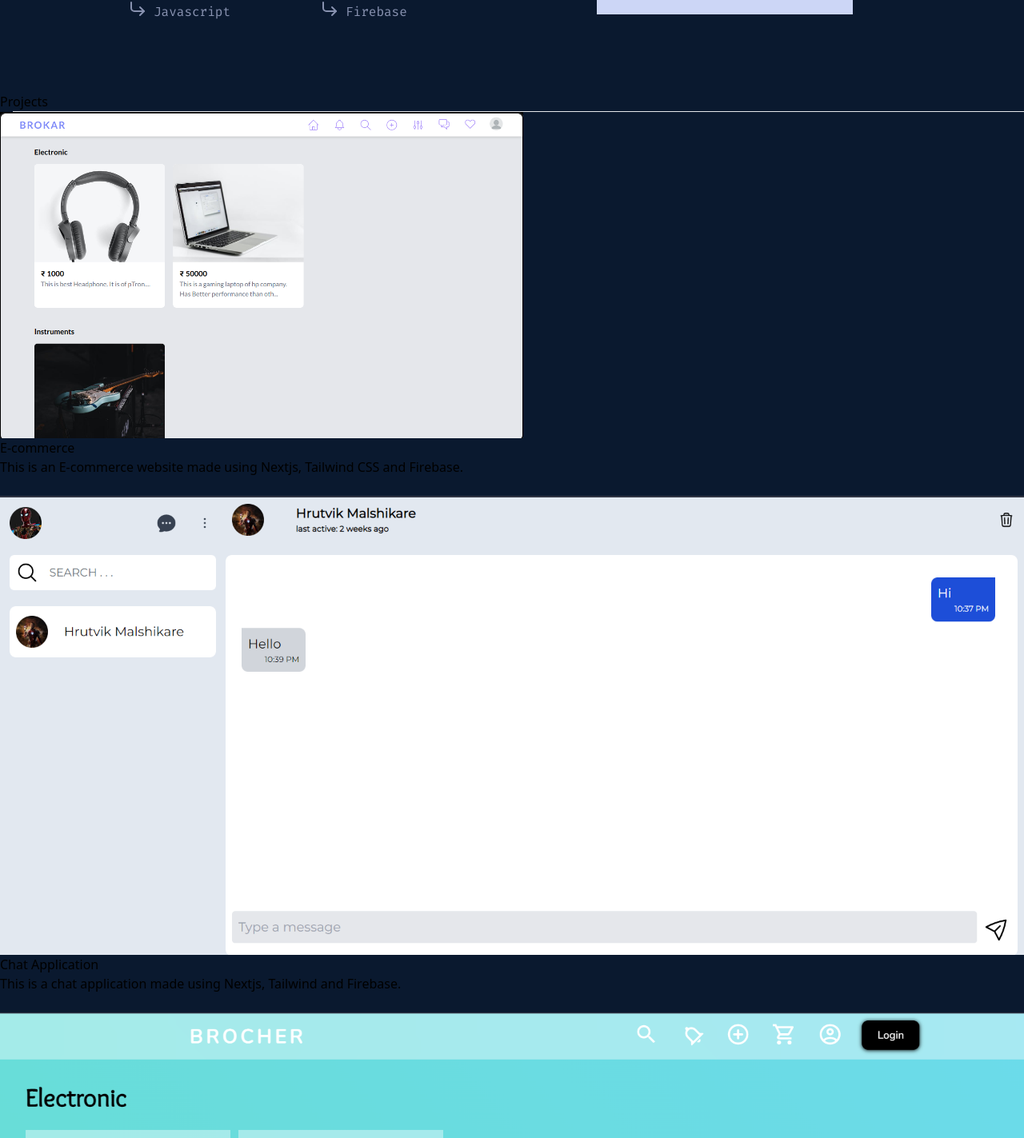
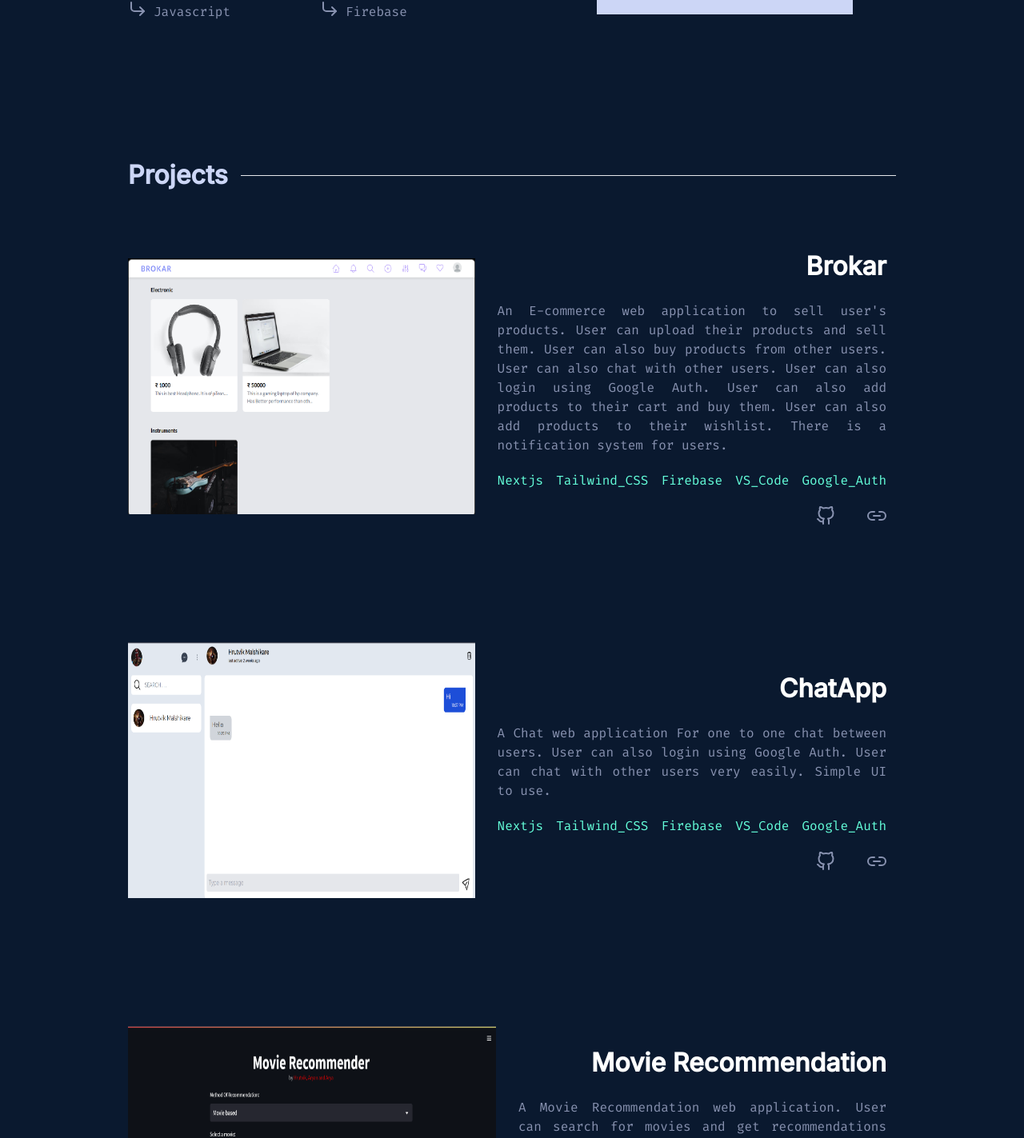
Before and after one commit to Hrutvik66/hrutvik_next, a Next.js app: page / in a window 1280 px wide. Shown: the part 1198-2621 px from the top of the page at 80% size. Built offline with nearby package versions, Linux system fonts and the light colour scheme.

Commit message:
Project section is apdated

```diff
--- /dev/null
+++ b/components/Project_card.tsx
@@ -0,0 +1,56 @@
+import Image from "next/image";
+import React from "react";
+import { GitHub, Link2 } from "react-feather";
+
+const Project_card = ({
+  Name,
+  Description,
+  Technologies,
+  Image_link,
+  Link,
+  Github,
+}: {
+  Name: string;
+  Description: string;
+  Technologies: string;
+  Image_link: string;
+  Link: string;
+  Github: string;
+}) => {
+  return (
+    <div className="flex lg:flex-row lg:space-x-4 items-center p-[5rem_0] flex-col h-[30rem]">
+      <div className="flex-1 bg-[#64FFDA] rounded-md w-[35rem]">
+        <Image
+          src={Image_link}
+          alt="Brokar"
+          width={600}
+          height={600}
+          className="hover:opacity-[60%] object-fit transition-all duration-700 ease-in h-[20rem] w-[560px]"
+        />
+      </div>
+      <div className="flex-1 space-y-5 p-3">
+        <a href="">
+          <h1 className="font-bold text-[2rem] text-right text-white hover:text-[#64FFDA]">
+            {Name}
+          </h1>
+        </a>
+        <p className="text-justify text-[#8892B0] font-Fira">{Description}</p>
+        <div className="flex space-x-4 justify-end font-Fira text-[#64FFDA]">
+          {Technologies.split(",").map((tech) => {
+            return <p>{tech}</p>;
+          })}
+        </div>
+        <div className="flex justify-end space-x-10 text-[#8892B0] ">
+          <a href={Github}>
+            <GitHub className="hover:text-[#64FFDA] h-[1.5rem] w-[1.5rem]" />
+          </a>
+          <a href={Link}>
+            <Link2 className="hover:text-[#64FFDA] h-[1.5rem] w-[1.5rem]" />
+          </a>
+        </div>
+      </div>
+    </div>
+  );
+};
+
+export default Project_card;
--- a/components/Projects.tsx
+++ b/components/Projects.tsx
@@ -1,71 +1,22 @@
 import React from "react";
+import Project_card from "./Project_card";
+import projects from "../data/Project_data.json";
 
 const Projects = () => {
   return (
-    <div id="Project">
-      <div className="Project-heading">
-        <h1>Projects</h1>
+    <div
+      className="lg:p-[5rem_10rem_5rem_10rem] p-[1rem] font-Inter"
+      id="Projects"
+    >
+      <div className="flex items-center text-[#ccd6f6]">
+        <h1 className="font-bold text-[2rem]">Projects</h1>
         <hr className="flex-1 h-1px ml-[1rem] border-solid bg-[#ccd6f6] outline-none" />
       </div>
-      <div className="project-list">
-        <div className="project">
-          <div className="project-image">
-            <img className="project-img" src="./Next-web.png" alt="project1" />
-          </div>
-          <div className="project-info">
-            <h1>E-commerce</h1>
-            <p>
-              This is an E-commerce website made using Nextjs, Tailwind CSS and
-              Firebase.
-            </p>
-            <div className="project-links">
-              <button>
-                <i data-feather="link"></i>
-              </button>
-              <button>
-                <i data-feather="code"></i>
-              </button>
-            </div>
-          </div>
-        </div>
-        <div className="project">
-          <div className="project-image">
-            <img className="project-img" src="./Chat-web.png" alt="project2" />
-          </div>
-          <div className="project-info">
-            <h1>Chat Application</h1>
-            <p>
-              This is a chat application made using Nextjs, Tailwind and
-              Firebase.
-            </p>
-            <div className="project-links">
-              <button>
-                <i data-feather="link"></i>
-              </button>
-              <button>
-                <i data-feather="code"></i>
-              </button>
-            </div>
-          </div>
-        </div>
-        <div className="project">
-          <div className="project-image">
-            <img className="project-img" src="./React-web.png" alt="project3" />
-          </div>
-          <div className="project-info">
-            <h1>E-commerce</h1>
-            <p>This is an E-commerce website made using MERN components.</p>
-            <div className="project-links">
-              <button>
-                <i data-feather="link"></i>
-              </button>
-              <button>
-                <i data-feather="code"></i>
-              </button>
-            </div>
-          </div>
-        </div>
-      </div>
+      {
+        projects.map((project) => {
+          return <Project_card {...project} />;
+        })
+      }
     </div>
   );
 };
```
